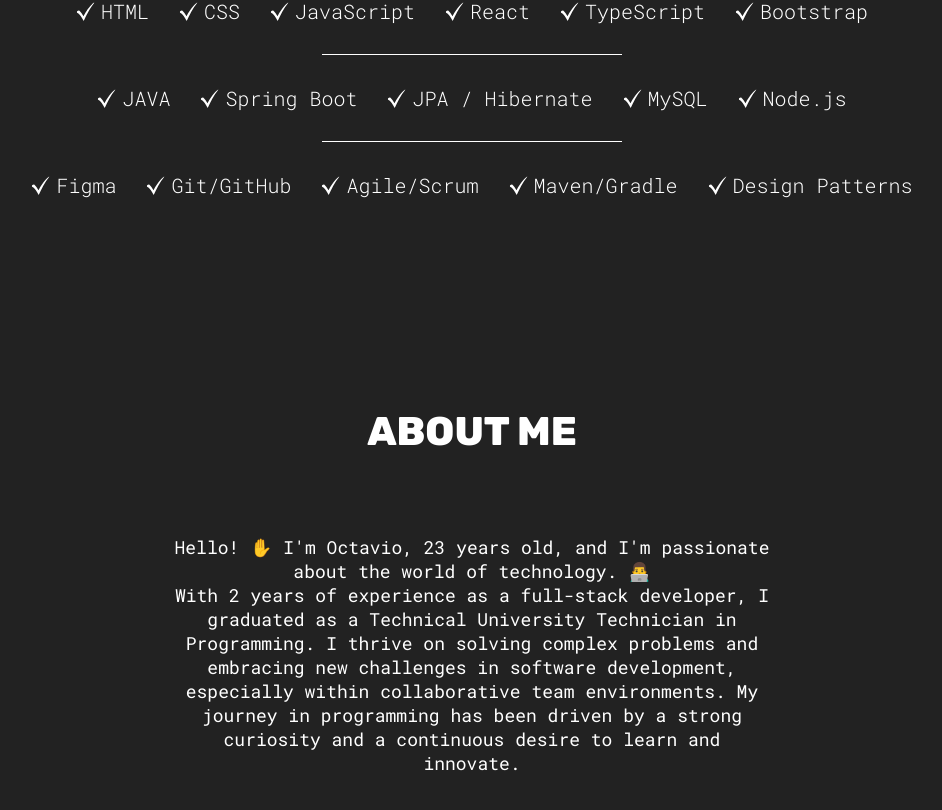
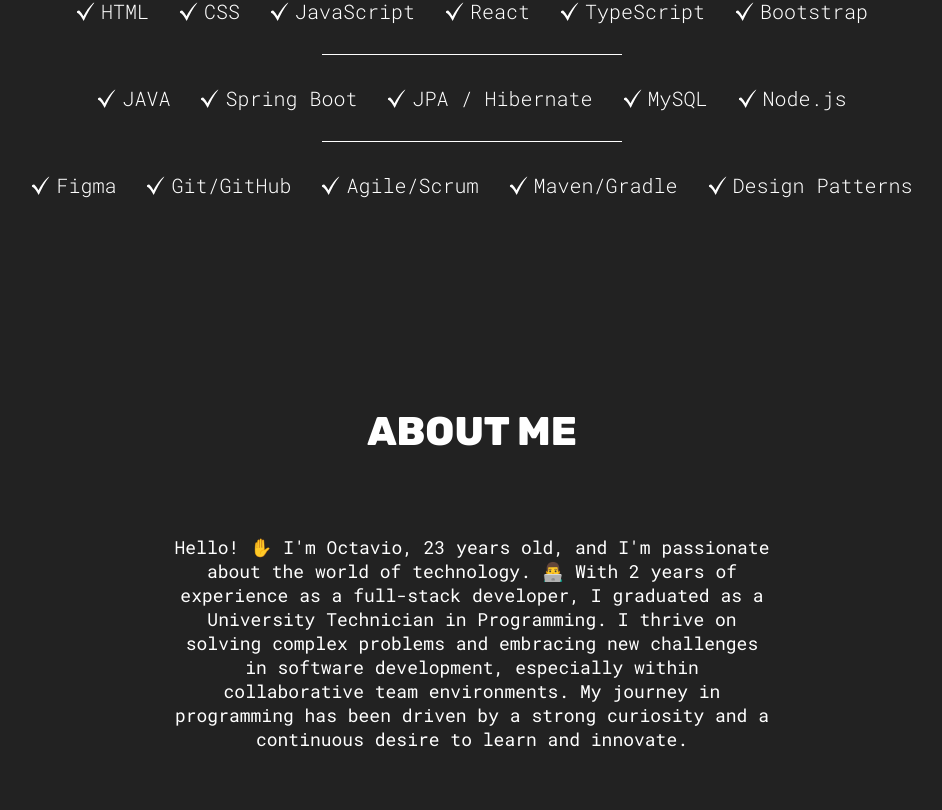
Before and after one commit to OctavioToledo/MyPortfolio, a React (Vite) app: page / in a window 1280 px wide. Shown: the part 1786-2596 px from the top of the page, without its empty margins (168-1110 px from the left). Built offline with nearby package versions, Linux system fonts and the light colour scheme.

Commit message:
Change details

```diff
--- a/src/Sections/AboutMe/AboutMe.jsx
+++ b/src/Sections/AboutMe/AboutMe.jsx
@@ -10,13 +10,12 @@
       <h1 className="sectionTitle">About Me</h1>
       <p className={styles.description}>
         Hello! ✋ I'm Octavio, 23 years old, and I'm passionate about the world
-        of technology. 👨‍💻 <br />
-        With 2 years of experience as a full-stack developer, I graduated as a
-        Technical University Technician in Programming. I thrive on solving
-        complex problems and embracing new challenges in software development,
-        especially within collaborative team environments. My journey in
-        programming has been driven by a strong curiosity and a continuous
-        desire to learn and innovate.
+        of technology. 👨‍💻 With 2 years of experience as a full-stack developer,
+        I graduated as a University Technician in Programming. I thrive on
+        solving complex problems and embracing new challenges in software
+        development, especially within collaborative team environments. My
+        journey in programming has been driven by a strong curiosity and a
+        continuous desire to learn and innovate.
       </p>
     </section>
   );
--- a/src/Sections/Hero/Hero.jsx
+++ b/src/Sections/Hero/Hero.jsx
@@ -53,7 +53,7 @@
         "Crafting solutions one line at a time."
         </p>
         <a href={CV} download>
-          <button className="hover">Resume</button>
+          <button className="hover">Download CV</button>
         </a>
       </div>
     </section>
```
